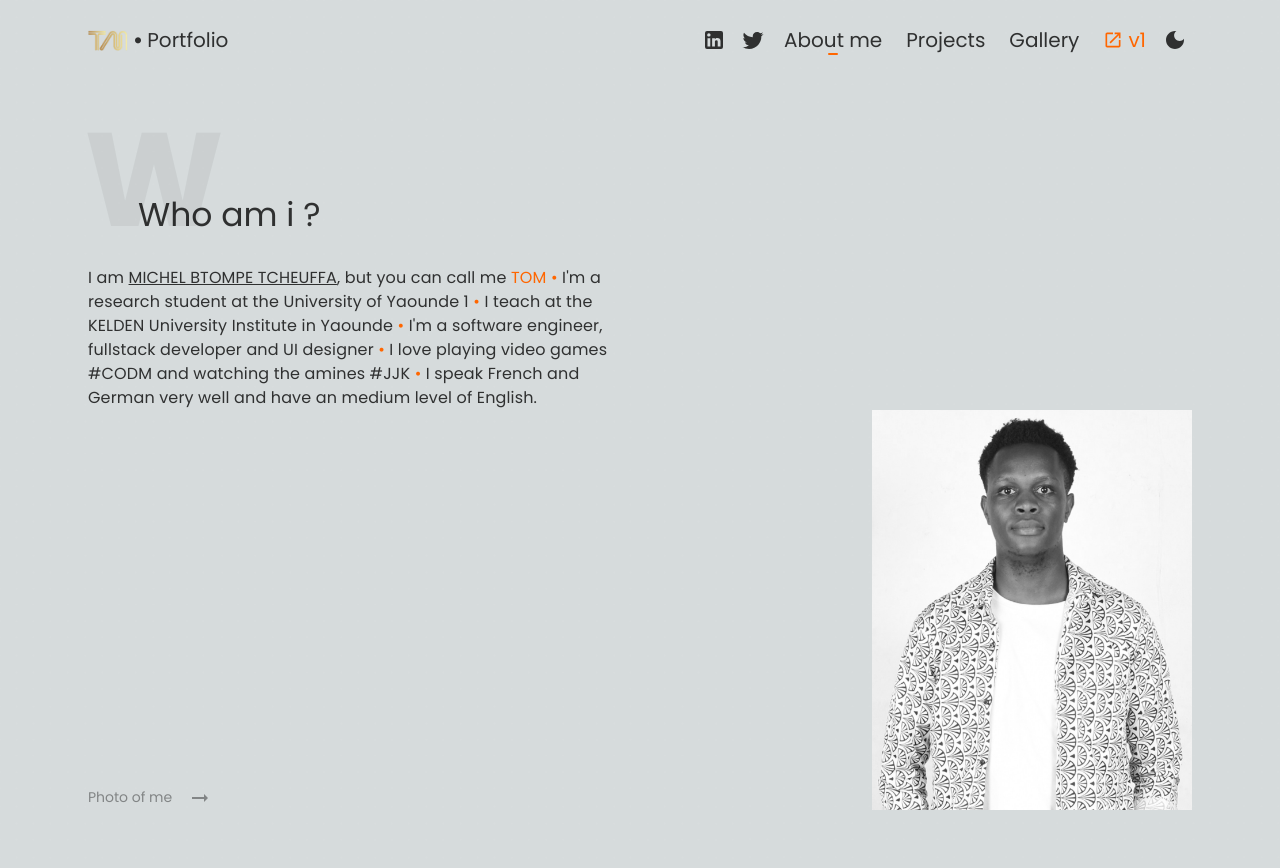
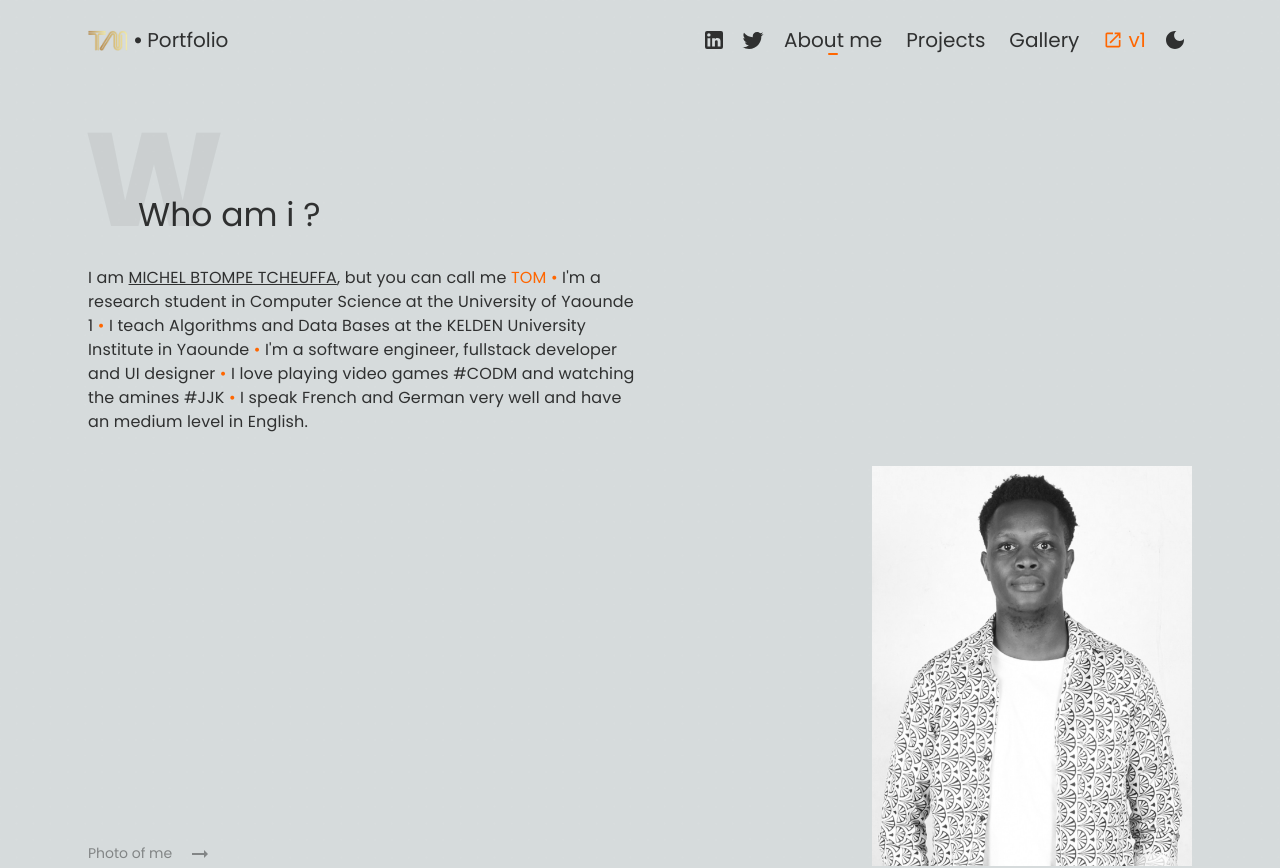
Before and after one commit to Tom-michel/Portfolio-v2-nextJs, a Next.js app: page /about in a window 1280 px wide. Shown: the top 868 px of the page. Built offline with nearby package versions, Linux system fonts and the light colour scheme.

Commit message:
ADDED: padding

```diff
--- a/components/Navbar.tsx
+++ b/components/Navbar.tsx
@@ -289,6 +289,9 @@ export default function Navbar() {
                           href={page.href}
                         >
                           {page.icon} {page.name}
+                          {router.pathname == page.href && (
+                            <span className="textP">•</span>
+                          )}
                         </Link>
                       </MenuItem>
                     ))}
--- a/pages/about.tsx
+++ b/pages/about.tsx
@@ -19,6 +19,7 @@ export default function About() {
           justifyContent={"space-between"}
           sx={{
             justifyContent: { md: "space-between" },
+            mb: 4,
           }}
         >
           <Grid item xs={12} md={6} sx={{ position: "relative" }}>
@@ -29,15 +30,16 @@ export default function About() {
                 MICHEL BTOMPE TCHEUFFA
               </span>
               , but you can call me <span className="textP">TOM</span>
-              <span className="textP">{" • "}</span> I'm a research student at
-              the University of Yaounde 1<span className="textP">{" • "}</span>{" "}
-              I teach at the KELDEN University Institute in Yaounde
+              <span className="textP">{" • "}</span> I'm a research student in
+              Computer Science at the University of Yaounde 1
+              <span className="textP">{" • "}</span> I teach Algorithms and Data
+              Bases at the KELDEN University Institute in Yaounde
               <span className="textP">{" • "}</span> I'm a software engineer,
               fullstack developer and UI designer
               <span className="textP">{" • "}</span> I love playing video games
               #CODM and watching the amines #JJK
               <span className="textP">{" • "}</span> I speak French and German
-              very well and have an medium level of English.
+              very well and have an medium level in English.
             </Typography>
           </Grid>
           <Grid item xs={12} md={6}></Grid>
@@ -61,7 +63,10 @@ export default function About() {
             item
             xs={12}
             sm={6}
-            sx={{ display: "flex", justifyContent: { sm: "end", xs: "start" } }}
+            sx={{
+              display: "flex",
+              justifyContent: { sm: "end", xs: "start" },
+            }}
           >
             <Box
               sx={{
```
